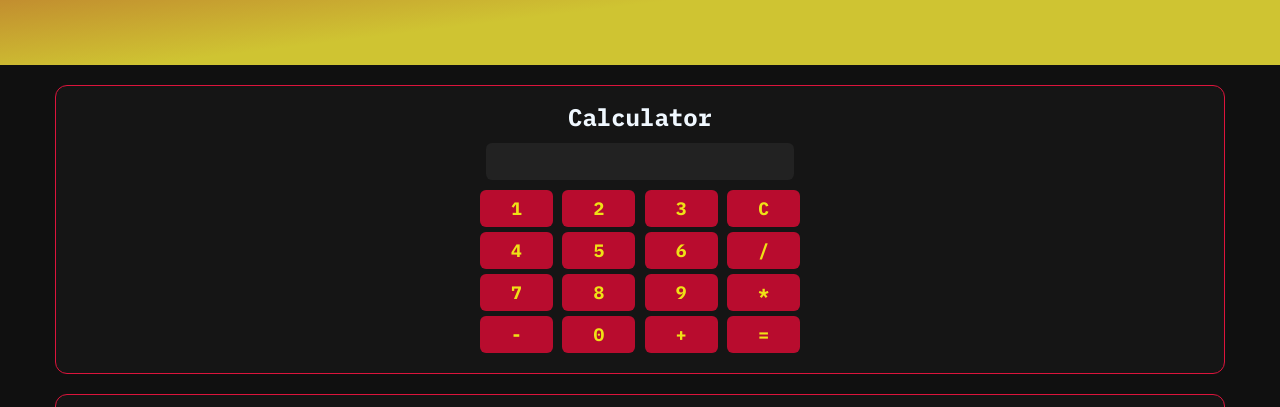
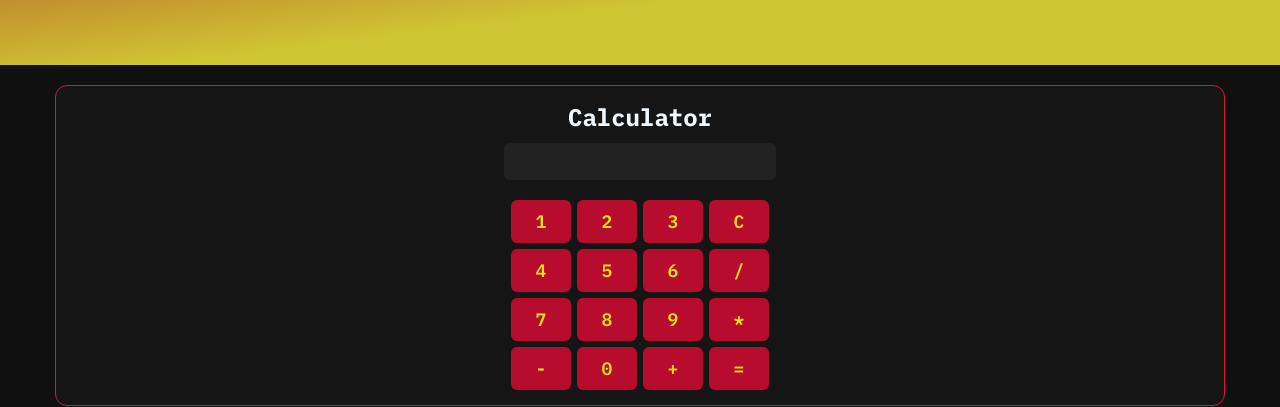
Before and after one commit to QueenCDN/JS_Playground, a plain HTML site: page index.html in a window 1280 px wide. Shown: the part 335-742 px from the top of the page. Drawn offline with Linux system fonts and the light colour scheme.

Commit message:
fixed bag with css-style

```diff
--- a/css/main.css
+++ b/css/main.css
@@ -310,3 +310,40 @@ footer .container a:hover {
     height: 250px;
   }
 }
+
+.list-buttons {
+  display: grid;
+  grid-template-columns: repeat(4, max-content);
+  justify-content: center;
+  gap: 6px;
+}
+
+.list-buttons .btn {
+  padding: 10px;
+  font-size: 18px;
+  font-weight: 600;
+  cursor: pointer;
+  width: 60px;
+}
+
+
+#calculation-field {
+  max-width: 272px;
+  width: 100%;
+  margin: 0 auto;
+  display: block;
+  margin-top: 10px;
+}
+
+@media (max-width: 365px) {
+  .list-buttons .btn {
+    font-size: 16px;
+    padding: 8px;
+    max-width: 50px;
+  }
+
+  #calculation-field {
+    max-width: none;
+    width: 100%;
+  }
+}
--- a/index.html
+++ b/index.html
@@ -31,26 +31,31 @@
         <div class="container">
             <section class="block">
                 <h2>Calculator</h2>
-                <input class="input-form mt-10 mb-10" style="width: 308px;" type="text" id="calculation-field" value=""><br/>
+                <input class="input-form mt-10 mb-10"  type="text" id="calculation-field" value=""><br/>
+
                 <div class="list-buttons">
-                    <input class="btn mb-5" type="button" value="⠀ 1 ⠀" data-id="1">
-                    <input class="btn mb-5" type="button" value="⠀ 2 ⠀" data-id="2">
-                    <input class="btn mb-5" type="button" value="⠀ 3 ⠀" data-id="3">
-                    <input class="btn mb-5" type="button" value="⠀ C ⠀" data-id="C"><br/>
-                    <input class="btn mb-5" type="button" value="⠀ 4 ⠀" data-id="4">
-                    <input class="btn mb-5" type="button" value="⠀ 5 ⠀" data-id="5">
-                    <input class="btn mb-5" type="button" value="⠀ 6 ⠀" data-id="6">
-                    <input class="btn mb-5" type="button" value="⠀ / ⠀" data-id="/"><br/>
-                    <input class="btn mb-5" type="button" value="⠀ 7 ⠀" data-id="7">
-                    <input class="btn mb-5" type="button" value="⠀ 8 ⠀" data-id="8">
-                    <input class="btn mb-5" type="button" value="⠀ 9 ⠀" data-id="9">
-                    <input class="btn mb-5" type="button" value="⠀ * ⠀" data-id="*"><br/>
-                    <input class="btn mb-5" type="button" value="⠀ - ⠀" data-id="-">
-                    <input class="btn mb-5" type="button" value="⠀ 0 ⠀" data-id="0">
-                    <input class="btn mb-5" type="button" value="⠀ + ⠀" data-id="+">
-                    <input class="btn mb-5" type="button" value="⠀ = ⠀" data-id="=">
+                    <input class="btn" type="button" value="1" data-id="1">
+                    <input class="btn" type="button" value="2" data-id="2">
+                    <input class="btn" type="button" value="3" data-id="3">
+                    <input class="btn" type="button" value="C" data-id="C">
+
+                    <input class="btn" type="button" value="4" data-id="4">
+                    <input class="btn" type="button" value="5" data-id="5">
+                    <input class="btn" type="button" value="6" data-id="6">
+                    <input class="btn" type="button" value="/" data-id="/">
+
+                    <input class="btn" type="button" value="7" data-id="7">
+                    <input class="btn" type="button" value="8" data-id="8">
+                    <input class="btn" type="button" value="9" data-id="9">
+                    <input class="btn" type="button" value="*" data-id="*">
+
+                    <input class="btn" type="button" value="-" data-id="-">
+                    <input class="btn" type="button" value="0" data-id="0">
+                    <input class="btn" type="button" value="+" data-id="+">
+                    <input class="btn" type="button" value="=" data-id="=">
                 </div>
             </section>
+
             <section class="block">
                 <h2>Exchange Currencies</h2>
                 <input type="text" placeholder="Type the value" class="input-form mt-10" id="input-number"><br/>
```
